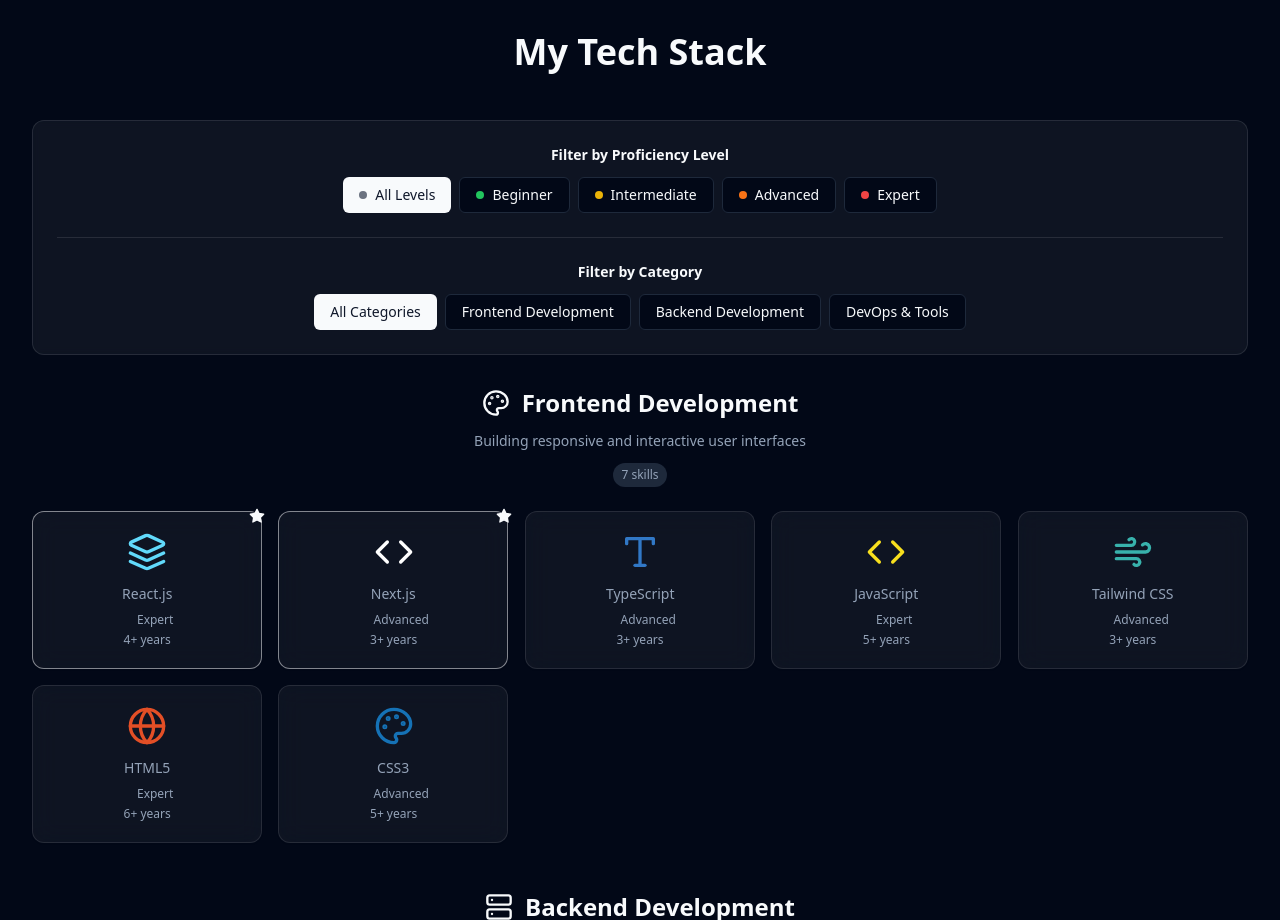
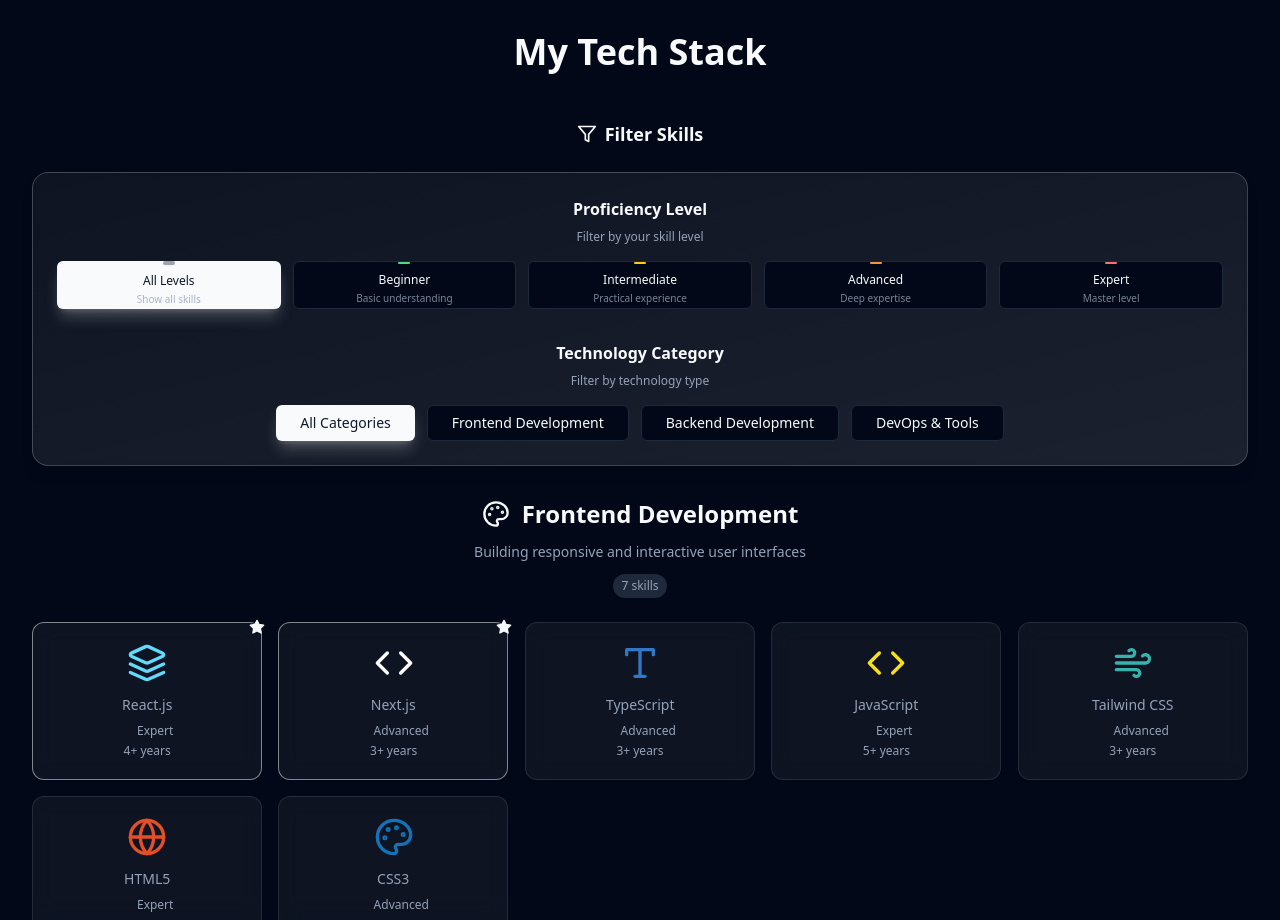
Before and after one commit to OmarDaghestani/Omar-Daghestani-2025, a Next.js app: page / in a window 1280 px wide. Shown: the part 1760-2680 px from the top of the page. Built offline with nearby package versions, Linux system fonts and the light colour scheme.

Commit message:
worked on skills section

```diff
--- a/components/skills-filter.tsx
+++ b/components/skills-filter.tsx
@@ -2,7 +2,8 @@
 
 import { Button } from "@/components/ui/button";
 import { Badge } from "@/components/ui/badge";
-import { motion } from "framer-motion";
+import { motion, AnimatePresence } from "framer-motion";
+import { Filter, X, Sparkles } from "lucide-react";
 
 export type ProficiencyFilter =
   | "all"
@@ -20,11 +21,36 @@
 }
 
 const proficiencyOptions = [
-  { value: "all", label: "All Levels", color: "bg-gray-500" },
-  { value: "beginner", label: "Beginner", color: "bg-green-500" },
-  { value: "intermediate", label: "Intermediate", color: "bg-yellow-500" },
-  { value: "advanced", label: "Advanced", color: "bg-orange-500" },
-  { value: "expert", label: "Expert", color: "bg-red-500" },
+  {
+    value: "all",
+    label: "All Levels",
+    color: "bg-gray-400",
+    description: "Show all skills",
+  },
+  {
+    value: "beginner",
+    label: "Beginner",
+    color: "bg-green-400",
+    description: "Basic understanding",
+  },
+  {
+    value: "intermediate",
+    label: "Intermediate",
+    color: "bg-yellow-400",
+    description: "Practical experience",
+  },
+  {
+    value: "advanced",
+    label: "Advanced",
+    color: "bg-orange-400",
+    description: "Deep expertise",
+  },
+  {
+    value: "expert",
+    label: "Expert",
+    color: "bg-red-400",
+    description: "Master level",
+  },
 ] as const;
 
 export function SkillsFilter({
@@ -34,100 +60,188 @@
   onCategoryChange,
   categories,
 }: SkillsFilterProps) {
+  const hasActiveFilters =
+    selectedProficiency !== "all" || selectedCategory !== null;
+
   return (
     <motion.div
       initial={{ opacity: 0, y: 20 }}
       animate={{ opacity: 1, y: 0 }}
-      className="space-y-6"
+      className="space-y-4"
     >
-      {/* Main Filter Section */}
-      <div className="bg-white/5 border border-white/10 rounded-xl p-6 backdrop-blur-sm">
-        <div className="space-y-6">
+      {/* Filter Header */}
+      <div className="flex items-center justify-center gap-2 mb-6">
+        <Filter className="w-5 h-5 text-primary" />
+        <h3 className="text-lg font-semibold text-foreground">Filter Skills</h3>
+        {hasActiveFilters && (
+          <motion.div
+            initial={{ scale: 0 }}
+            animate={{ scale: 1 }}
+            className="flex items-center gap-1"
+          >
+            <Sparkles className="w-4 h-4 text-yellow-400" />
+            <span className="text-xs text-muted-foreground">Active</span>
+          </motion.div>
+        )}
+      </div>
+
+      {/* Main Filter Container */}
+      <div className="bg-gradient-to-br from-white/5 to-white/10 border border-white/20 rounded-2xl p-6 backdrop-blur-sm shadow-lg">
+        <div className="space-y-8">
           {/* Proficiency Filter */}
-          <div className="space-y-3">
-            <h3 className="text-sm font-semibold text-foreground text-center">
-              Filter by Proficiency Level
-            </h3>
-            <div className="flex flex-wrap justify-center gap-2">
-              {proficiencyOptions.map((option) => (
+          <div className="space-y-4">
+            <div className="text-center space-y-2">
+              <h4 className="text-base font-semibold text-foreground">
+                Proficiency Level
+              </h4>
+              <p className="text-xs text-muted-foreground">
+                Filter by your skill level
+              </p>
+            </div>
+
+            <div className="grid grid-cols-2 md:grid-cols-5 gap-3">
+              {proficiencyOptions.map((option) => {
+                const isSelected = selectedProficiency === option.value;
+                return (
+                  <motion.div
+                    key={option.value}
+                    whileHover={{ scale: 1.02 }}
+                    whileTap={{ scale: 0.98 }}
+                  >
                     <Button
-                  key={option.value}
-                  variant={
-                    selectedProficiency === option.value ? "default" : "outline"
-                  }
+                      variant={isSelected ? "default" : "outline"}
                       size="sm"
                       onClick={() =>
                         onProficiencyChange(option.value as ProficiencyFilter)
                       }
-                  className="text-sm px-4 py-2 h-9 transition-all duration-200 hover:scale-105"
+                      className={`w-full h-12 flex flex-col items-center justify-center gap-2 transition-all duration-200 ${
+                        isSelected
+                          ? "bg-primary text-primary-foreground shadow-lg shadow-primary/25"
+                          : "hover:bg-white/10 hover:border-primary/30"
+                      }`}
                     >
                       <div
-                    className={`w-2 h-2 rounded-full ${option.color} mr-2`}
+                        className={`w-3 h-3 rounded-full ${option.color} shadow-sm`}
                       />
+                      <div className="text-center">
+                        <div className="text-xs font-medium">
                           {option.label}
+                        </div>
+                        <div className="text-[10px] text-muted-foreground opacity-80">
+                          {option.description}
+                        </div>
+                      </div>
                     </Button>
-              ))}
+                  </motion.div>
+                );
+              })}
             </div>
           </div>
 
-          {/* Divider */}
-          <div className="border-t border-white/10" />
+          {/* Category Filter */}
+          <div className="space-y-4">
+            <div className="text-center space-y-2">
+              <h4 className="text-base font-semibold text-foreground">
+                Technology Category
+              </h4>
+              <p className="text-xs text-muted-foreground">
+                Filter by technology type
+              </p>
+            </div>
 
-          {/* Category Filter */}
-          <div className="space-y-3">
-            <h3 className="text-sm font-semibold text-foreground text-center">
-              Filter by Category
-            </h3>
-            <div className="flex flex-wrap justify-center gap-2">
+            <div className="flex flex-wrap justify-center gap-3">
+              <motion.div
+                whileHover={{ scale: 1.02 }}
+                whileTap={{ scale: 0.98 }}
+              >
                 <Button
                   variant={selectedCategory === null ? "default" : "outline"}
                   size="sm"
                   onClick={() => onCategoryChange(null)}
-                className="text-sm px-4 py-2 h-9 transition-all duration-200 hover:scale-105"
+                  className={`px-6 py-3 transition-all duration-200 ${
+                    selectedCategory === null
+                      ? "bg-primary text-primary-foreground shadow-lg shadow-primary/25"
+                      : "hover:bg-white/10 hover:border-primary/30"
+                  }`}
                 >
                   All Categories
                 </Button>
-              {categories.map((category) => (
+              </motion.div>
+
+              {categories.map((category) => {
+                const isSelected = selectedCategory === category.title;
+                return (
+                  <motion.div
+                    key={category.title}
+                    whileHover={{ scale: 1.02 }}
+                    whileTap={{ scale: 0.98 }}
+                  >
                     <Button
-                  key={category.title}
-                  variant={
-                    selectedCategory === category.title ? "default" : "outline"
-                  }
+                      variant={isSelected ? "default" : "outline"}
                       size="sm"
                       onClick={() => onCategoryChange(category.title)}
-                  className="text-sm px-4 py-2 h-9 transition-all duration-200 hover:scale-105"
+                      className={`px-6 py-3 transition-all duration-200 ${
+                        isSelected
+                          ? "bg-primary text-primary-foreground shadow-lg shadow-primary/25"
+                          : "hover:bg-white/10 hover:border-primary/30"
+                      }`}
                     >
                       {category.title}
                     </Button>
-              ))}
+                  </motion.div>
+                );
+              })}
             </div>
           </div>
         </div>
       </div>
 
       {/* Active Filters Display */}
-      {(selectedProficiency !== "all" || selectedCategory !== null) && (
+      <AnimatePresence>
+        {hasActiveFilters && (
           <motion.div
-          initial={{ opacity: 0, scale: 0.9 }}
-          animate={{ opacity: 1, scale: 1 }}
-          className="bg-white/5 border border-white/10 rounded-xl p-4 backdrop-blur-sm"
+            initial={{ opacity: 0, y: -10, scale: 0.95 }}
+            animate={{ opacity: 1, y: 0, scale: 1 }}
+            exit={{ opacity: 0, y: -10, scale: 0.95 }}
+            className="bg-gradient-to-r from-primary/10 to-primary/5 border border-primary/20 rounded-xl p-4 backdrop-blur-sm"
           >
-          <div className="space-y-3">
-            <h3 className="text-sm font-semibold text-foreground text-center">
+            <div className="space-y-4">
+              <div className="flex items-center justify-between">
+                <h4 className="text-sm font-semibold text-foreground flex items-center gap-2">
+                  <Sparkles className="w-4 h-4 text-primary" />
                   Active Filters
-            </h3>
-            <div className="flex justify-center gap-3 flex-wrap">
+                </h4>
+                <Button
+                  variant="ghost"
+                  size="sm"
+                  onClick={() => {
+                    onProficiencyChange("all");
+                    onCategoryChange(null);
+                  }}
+                  className="text-xs text-muted-foreground hover:text-foreground h-7 px-3 transition-colors hover:bg-white/10"
+                >
+                  <X className="w-3 h-3 mr-1" />
+                  Clear All
+                </Button>
+              </div>
+
+              <div className="flex flex-wrap gap-2">
                 {selectedProficiency !== "all" && (
+                  <motion.div
+                    initial={{ scale: 0, opacity: 0 }}
+                    animate={{ scale: 1, opacity: 1 }}
+                    transition={{ delay: 0.1 }}
+                  >
                     <Badge
                       variant="secondary"
-                  className="text-sm px-3 py-1 bg-primary/20 border-primary/30 text-primary-foreground"
+                      className="text-xs px-3 py-1.5 bg-primary/20 border-primary/30 text-primary-foreground flex items-center gap-2"
                     >
                       <div
                         className={`w-2 h-2 rounded-full ${
                           proficiencyOptions.find(
                             (opt) => opt.value === selectedProficiency
                           )?.color
-                    } mr-2`}
+                        }`}
                       />
                       {
                         proficiencyOptions.find(
@@ -135,33 +249,28 @@
                         )?.label
                       }
                     </Badge>
+                  </motion.div>
                 )}
+
                 {selectedCategory && (
+                  <motion.div
+                    initial={{ scale: 0, opacity: 0 }}
+                    animate={{ scale: 1, opacity: 1 }}
+                    transition={{ delay: 0.2 }}
+                  >
                     <Badge
                       variant="secondary"
-                  className="text-sm px-3 py-1 bg-primary/20 border-primary/30 text-primary-foreground"
+                      className="text-xs px-3 py-1.5 bg-primary/20 border-primary/30 text-primary-foreground"
                     >
                       {selectedCategory}
                     </Badge>
+                  </motion.div>
                 )}
-            </div>
-            <div className="flex justify-center">
-              <Button
-                variant="ghost"
-                size="sm"
-                onClick={() => {
-                  // Clear both filters in a single click handler
-                  onProficiencyChange("all");
-                  onCategoryChange(null);
-                }}
-                className="text-sm text-muted-foreground hover:text-foreground h-8 px-4 transition-colors hover:bg-white/10"
-              >
-                Clear All Filters
-              </Button>
               </div>
             </div>
           </motion.div>
         )}
+      </AnimatePresence>
     </motion.div>
   );
 }
```
Lines whose indentation alone changed are shown as unchanged.
